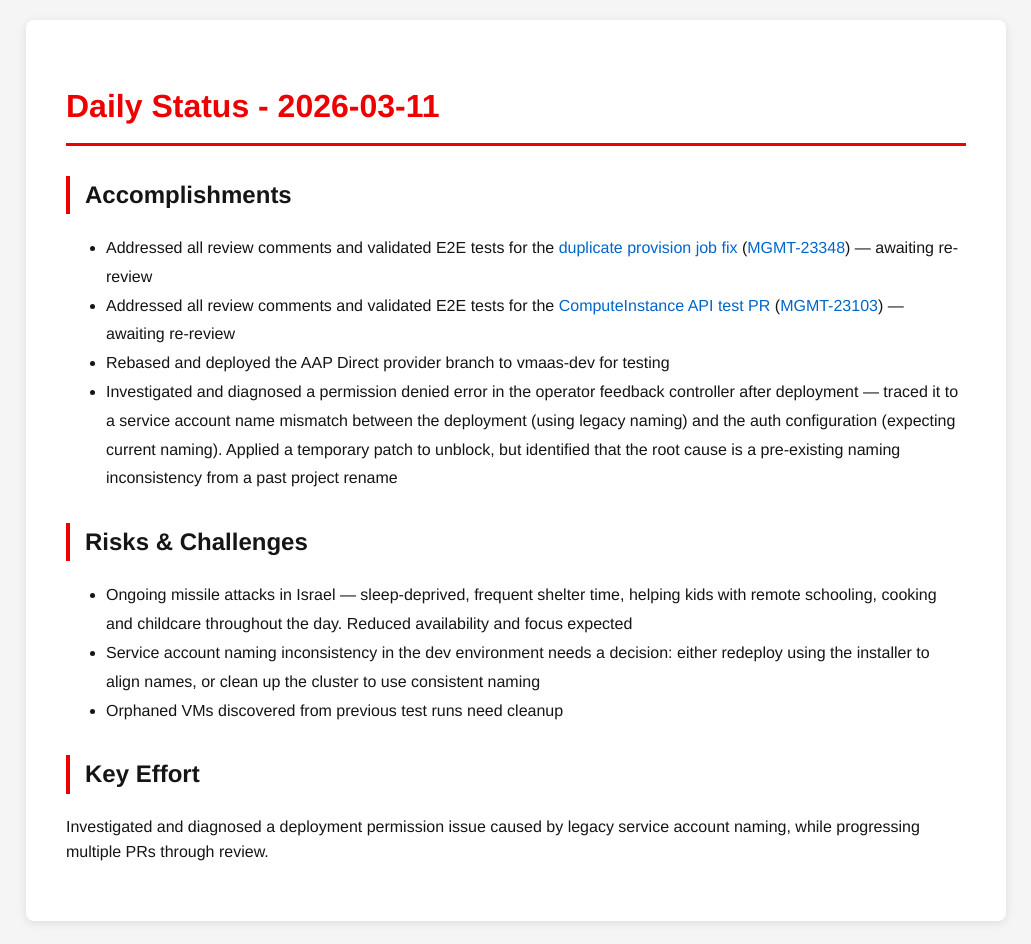
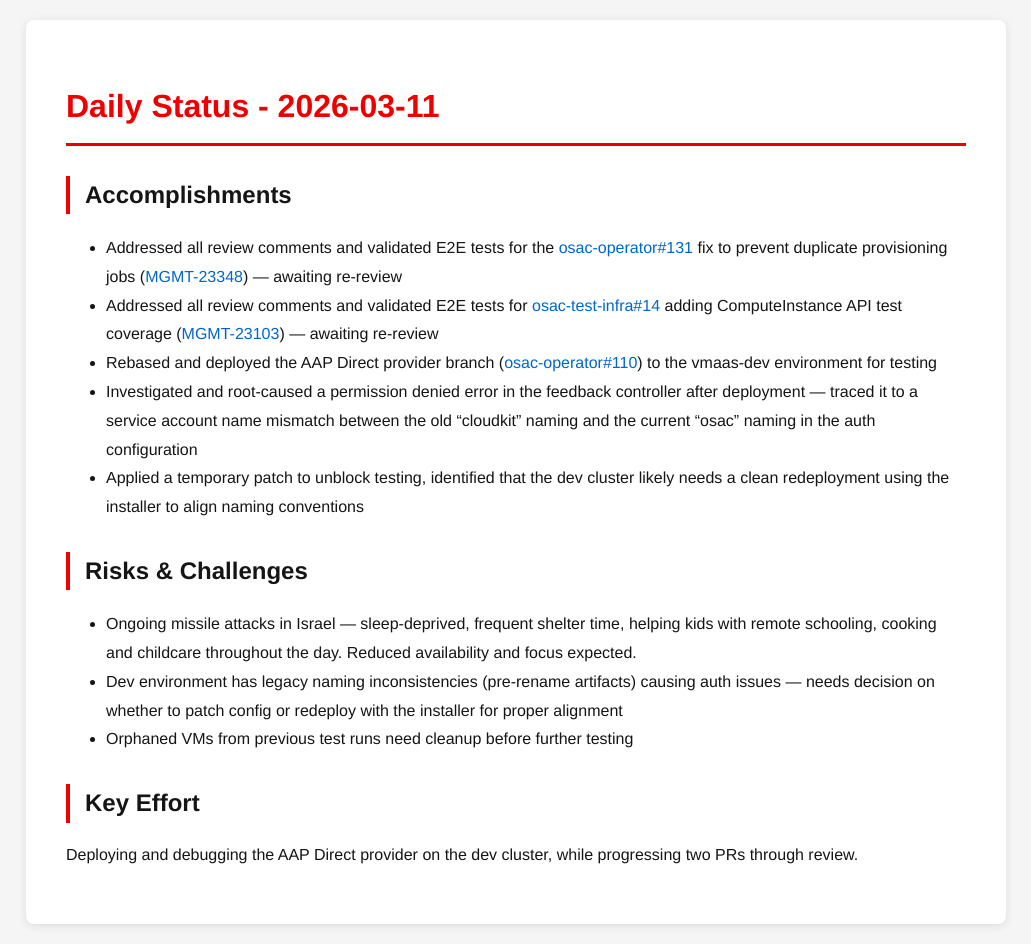
Before and after one commit to tzvatot/daily-status, a Jekyll site: the page built from 2026-03-11.md, in a window 1280 px wide. Shown: the whole page, without its empty margins (124-1155 px from the left). Built offline with Jekyll 4.4.1, drawn with Linux system fonts in a browser that asks for light colours.

Commit message:
Daily status update - 2026-03-11

```diff
--- a/2026-03-11.md
+++ b/2026-03-11.md
@@ -7,15 +7,16 @@ date: 2026-03-11
 # Daily Status - 2026-03-11
 
 ## Accomplishments
-- Addressed all review comments and validated E2E tests for the [duplicate provision job fix](https://github.com/osac-project/osac-operator/pull/131) ([MGMT-23348](https://issues.redhat.com/browse/MGMT-23348)) — awaiting re-review
-- Addressed all review comments and validated E2E tests for the [ComputeInstance API test PR](https://github.com/osac-project/osac-test-infra/pull/14) ([MGMT-23103](https://issues.redhat.com/browse/MGMT-23103)) — awaiting re-review
-- Rebased and deployed the AAP Direct provider branch to vmaas-dev for testing
-- Investigated and diagnosed a permission denied error in the operator feedback controller after deployment — traced it to a service account name mismatch between the deployment (using legacy naming) and the auth configuration (expecting current naming). Applied a temporary patch to unblock, but identified that the root cause is a pre-existing naming inconsistency from a past project rename
+- Addressed all review comments and validated E2E tests for the [osac-operator#131](https://github.com/osac-project/osac-operator/pull/131) fix to prevent duplicate provisioning jobs ([MGMT-23348](https://issues.redhat.com/browse/MGMT-23348)) — awaiting re-review
+- Addressed all review comments and validated E2E tests for [osac-test-infra#14](https://github.com/osac-project/osac-test-infra/pull/14) adding ComputeInstance API test coverage ([MGMT-23103](https://issues.redhat.com/browse/MGMT-23103)) — awaiting re-review
+- Rebased and deployed the AAP Direct provider branch ([osac-operator#110](https://github.com/osac-project/osac-operator/pull/110)) to the vmaas-dev environment for testing
+- Investigated and root-caused a permission denied error in the feedback controller after deployment — traced it to a service account name mismatch between the old "cloudkit" naming and the current "osac" naming in the auth configuration
+- Applied a temporary patch to unblock testing, identified that the dev cluster likely needs a clean redeployment using the installer to align naming conventions
 
 ## Risks & Challenges
-- Ongoing missile attacks in Israel — sleep-deprived, frequent shelter time, helping kids with remote schooling, cooking and childcare throughout the day. Reduced availability and focus expected
-- Service account naming inconsistency in the dev environment needs a decision: either redeploy using the installer to align names, or clean up the cluster to use consistent naming
-- Orphaned VMs discovered from previous test runs need cleanup
+- Ongoing missile attacks in Israel — sleep-deprived, frequent shelter time, helping kids with remote schooling, cooking and childcare throughout the day. Reduced availability and focus expected.
+- Dev environment has legacy naming inconsistencies (pre-rename artifacts) causing auth issues — needs decision on whether to patch config or redeploy with the installer for proper alignment
+- Orphaned VMs from previous test runs need cleanup before further testing
 
 ## Key Effort
-Investigated and diagnosed a deployment permission issue caused by legacy service account naming, while progressing multiple PRs through review.
+Deploying and debugging the AAP Direct provider on the dev cluster, while progressing two PRs through review.
```
